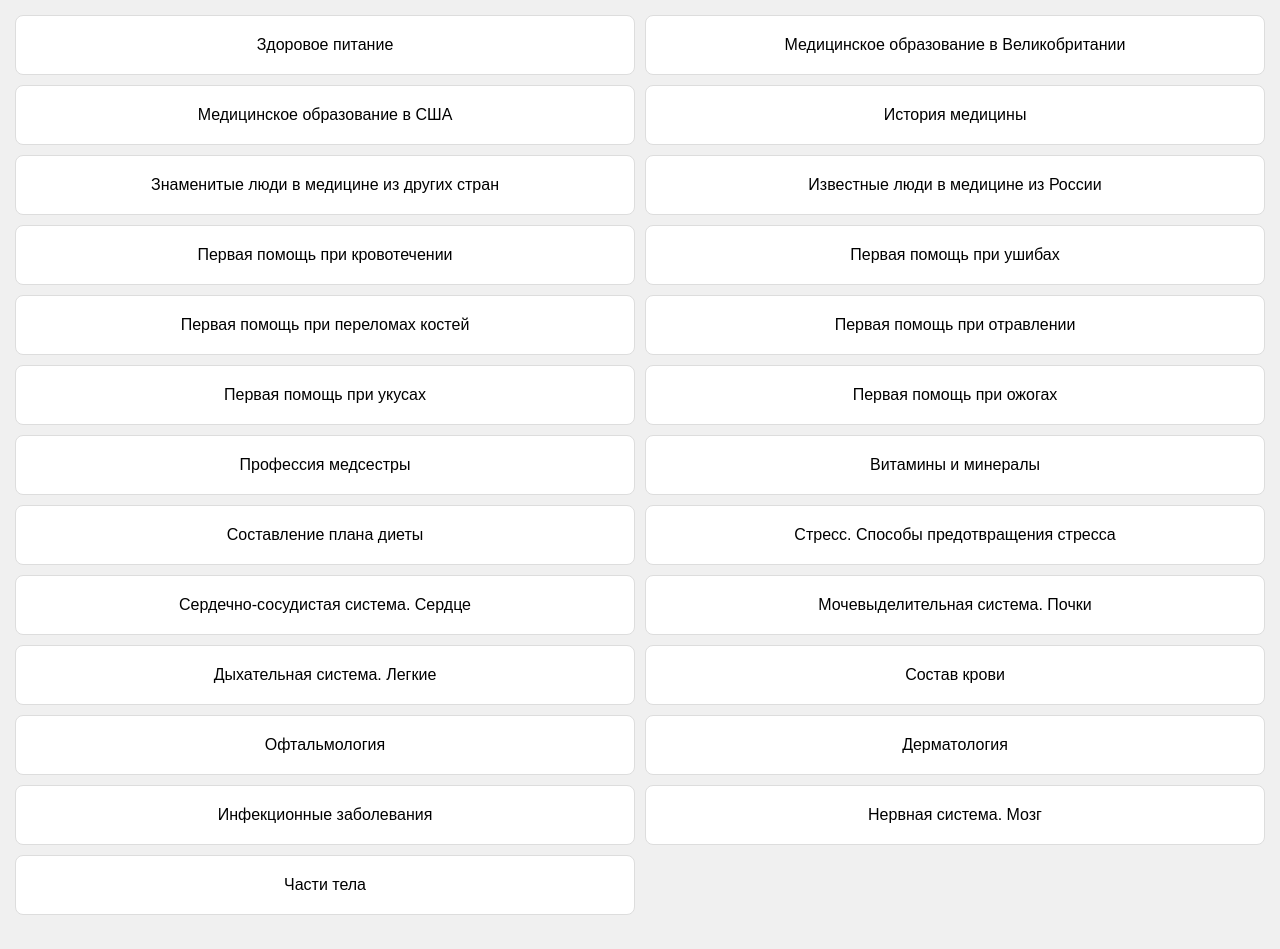
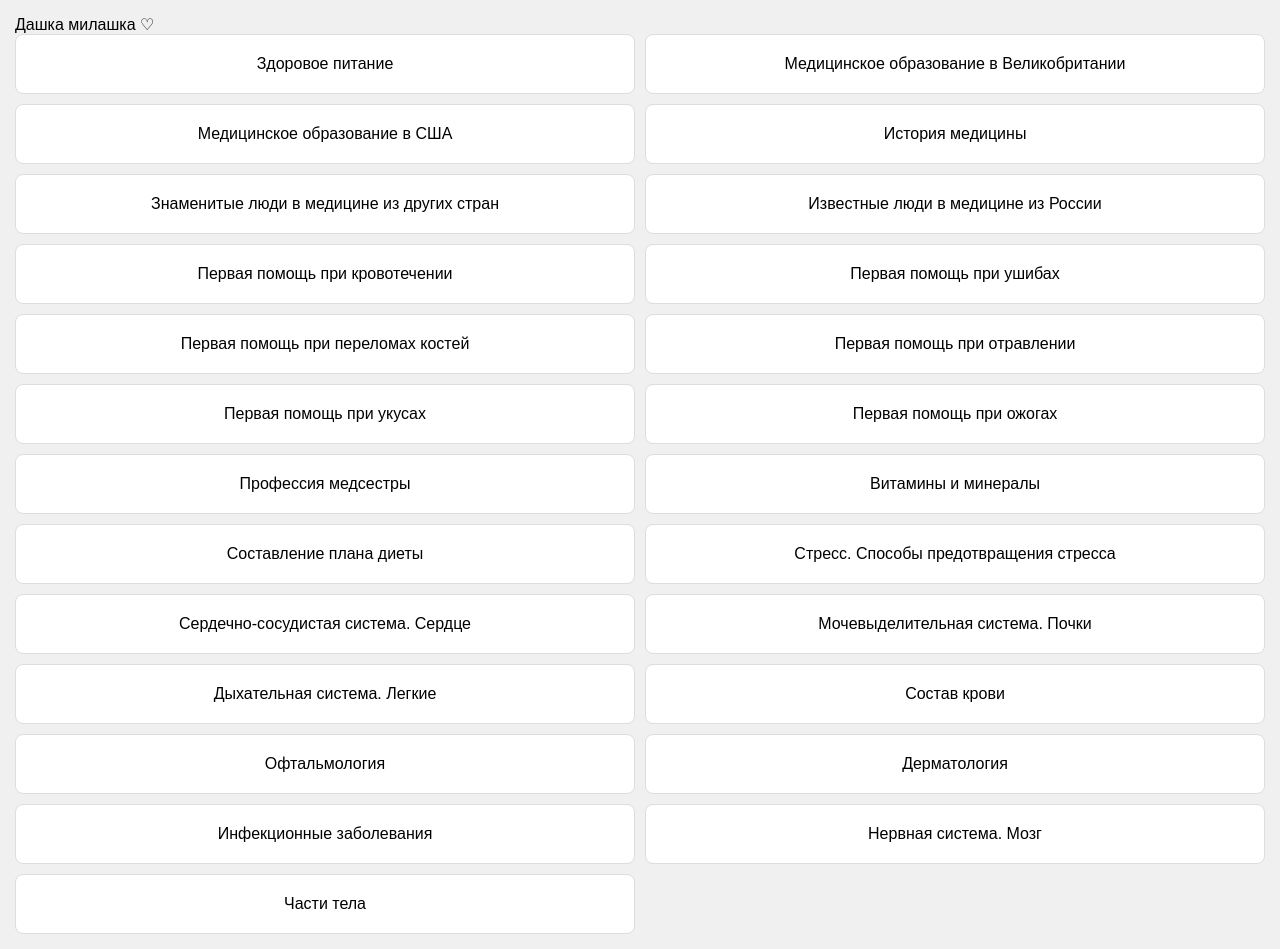
Before and after one commit to GuzevVladislav/GuzevVladislav.github.io, a plain HTML site: page index.html in a window 1280 px wide. Drawn offline with Linux system fonts and the light colour scheme.

Commit message:
Update index.html

```diff
--- a/index.html
+++ b/index.html
@@ -104,6 +104,7 @@
     </style>
   </head>
   <body>
+    <div>Дашка милашка &#9825;</div>
     <div class="themes-grid" id="themesContainer"></div>
 
     <div class="modal" id="modal">
```
